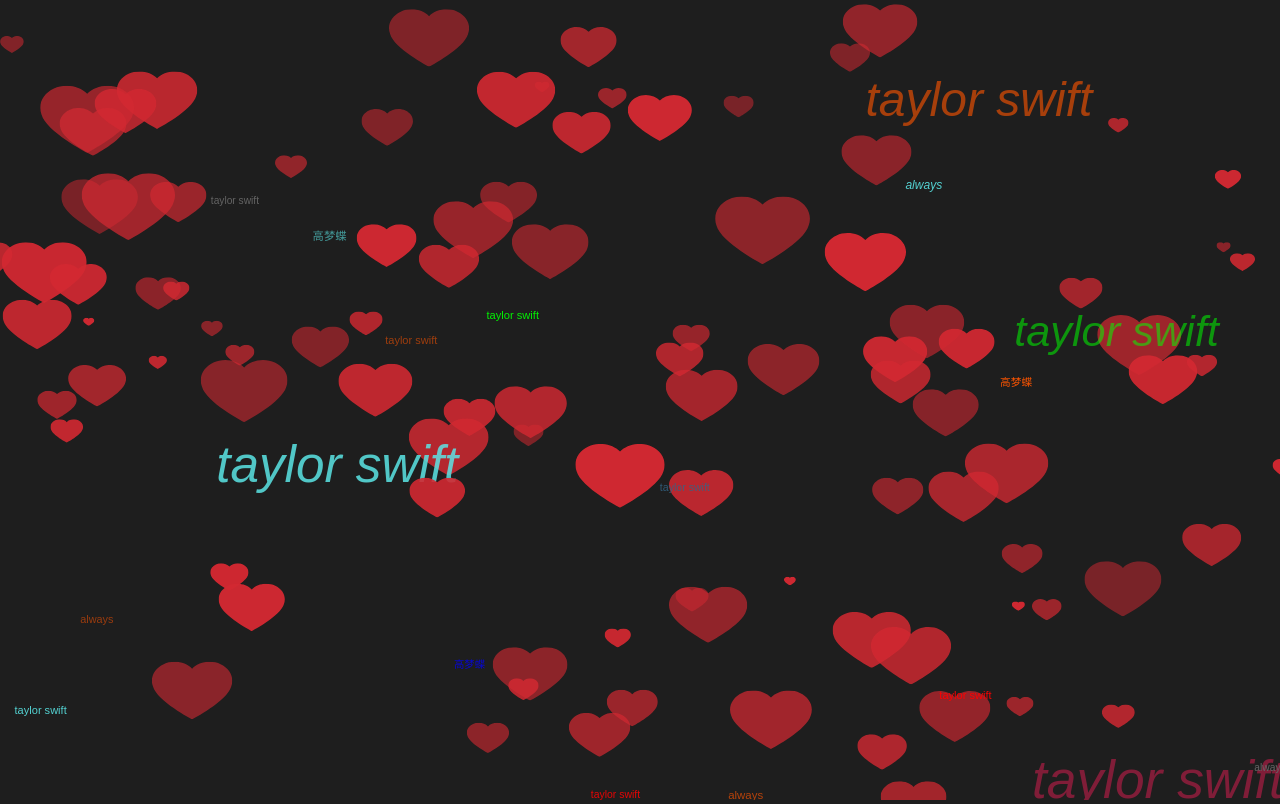
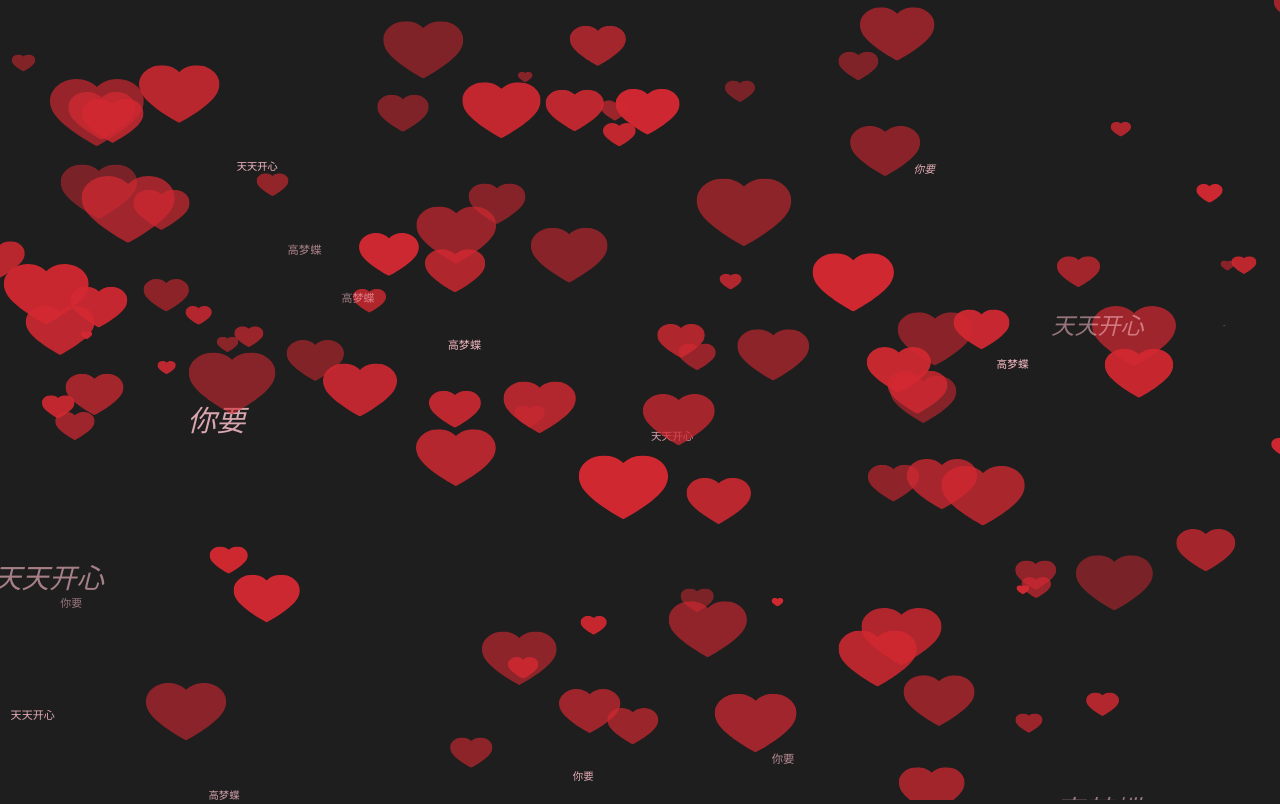
Before and after one commit to Flechazo1/1111, a plain HTML site: page index.html in a window 1280 px wide. Drawn offline with Linux system fonts and the light colour scheme; animation ran at ten frames a second.

Commit message:
Update index.html

```diff
--- a/index.html
+++ b/index.html
@@ -43,38 +43,17 @@
 		}
 
 		function getColor(){
-			var val = Math.random() * 10;
-			if(val > 0 && val <= 1){
-				return '#00f';
-			} else if(val > 1 && val <= 2){
-				return '#f00';
-			} else if(val > 2 && val <= 3){
-				return '#0f0';
-			} else if(val > 3 && val <= 4){
-				return '#368';
-			} else if(val > 4 && val <= 5){
-				return '#666';
-			} else if(val > 5 && val <= 6){
-				return '#333';
-			} else if(val > 6 && val <= 7){
-				return '#f50';
-			} else if(val > 7 && val <= 8){
-				return '#e96d5b';
-			} else if(val > 8 && val <= 9){
-				return '#5be9e9';
-			} else {
-				return '#d41d50';
-			}
+			return 'pink';
 		}
 
 		function getText(){
-			var val = Math.random() * 10;
-			if(val > 1 && val <= 3){
-				return 'always';
-			} else if(val > 3 && val <= 5){
+			var val = Math.floor(Math.random()*6);
+			if(val >=0  && val < 2){
+				return '你要';
+			} else if(val >= 2 && val < 4){
 				return '高梦蝶';
 			} else{
-				return 'taylor swift';
+				return '天天开心';
 			}
 		}
 
@@ -88,8 +67,8 @@
 
 			// 偏移量
 			this.vel = {
-				x: (Math.random() - .5) * 5,
-				y: (Math.random() - .5) * 5
+				x: (Math.random() - .5) * 4,
+				y: (Math.random() - .5) * 4
 			}
 
 			this.initialW = wW * .5;
@@ -105,9 +84,9 @@
 			this.text = getText();
 
 			this.fvel = {
-				x: (Math.random() - .5) * 5,
-				y: (Math.random() - .5) * 5,
-				f: (Math.random() - .5) * 2
+				x: (Math.random() - .5) * 3,
+				y: (Math.random() - .5) * 3,
+				f: (Math.random() - .5) * 1
 			}
 		}
 
```
